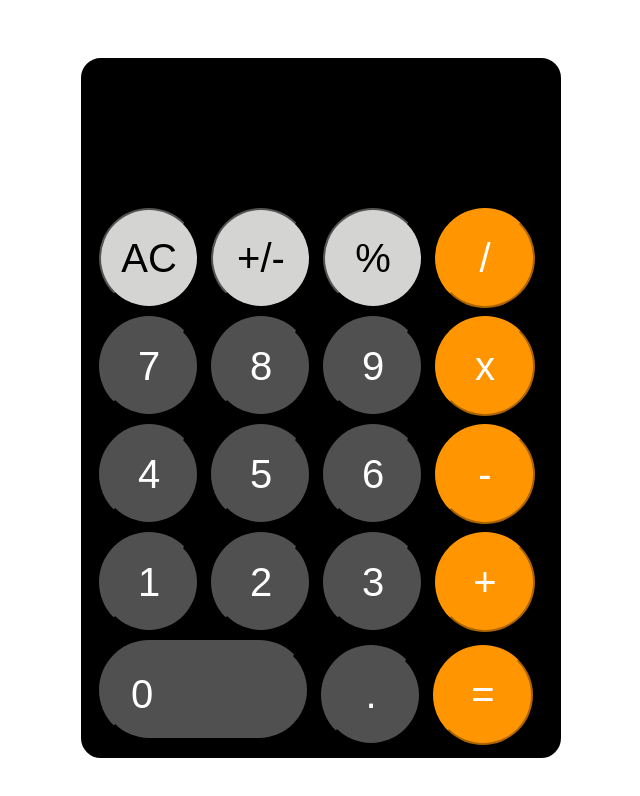
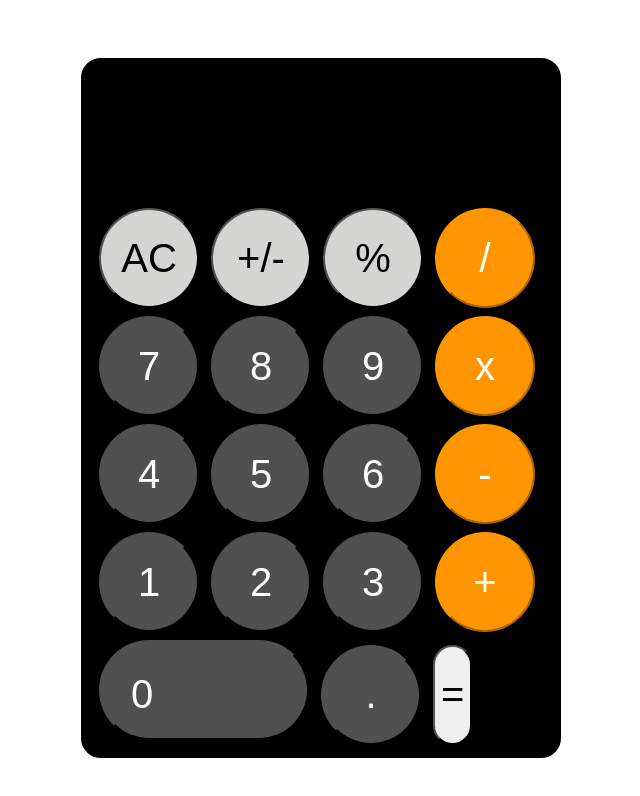
Before and after one commit to kyle-the-noob/basicCalculator, a plain HTML site: page index.html in a window 1280 px wide. Shown: the whole page, without its empty margins (319-959 px from the left). Drawn offline with Linux system fonts and the light colour scheme.

Commit message:
Removed value and op class from equalBtn

```diff
--- a/index.html
+++ b/index.html
@@ -29,7 +29,7 @@
             <button class="op" value="+">+</button> <br>
             <button class="nums" id="zero" value="0">0</button>
             <button class="nums" value=".">.</button>
-            <button class="op" value="=">=</button>
+            <button id="equal">=</button>
         </div>
     </div>
    <script src="calc.js"></script>
```
